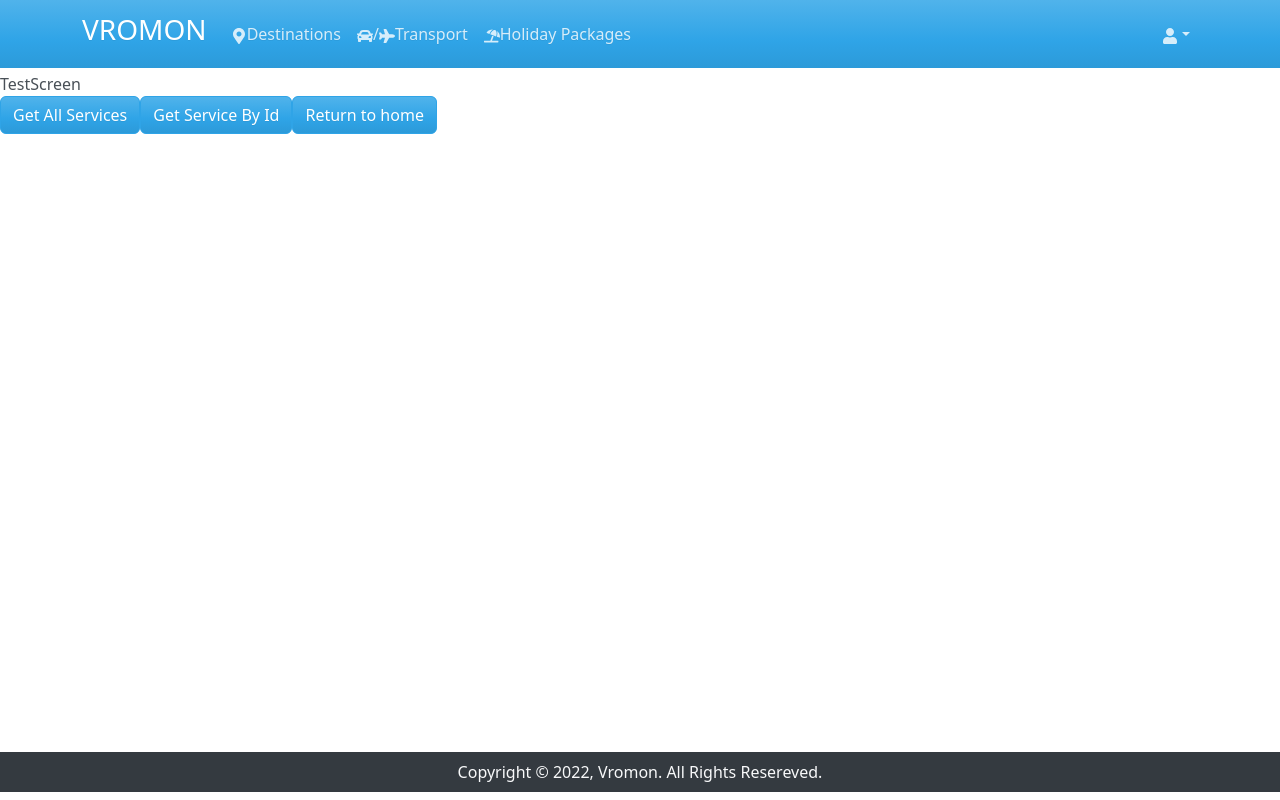
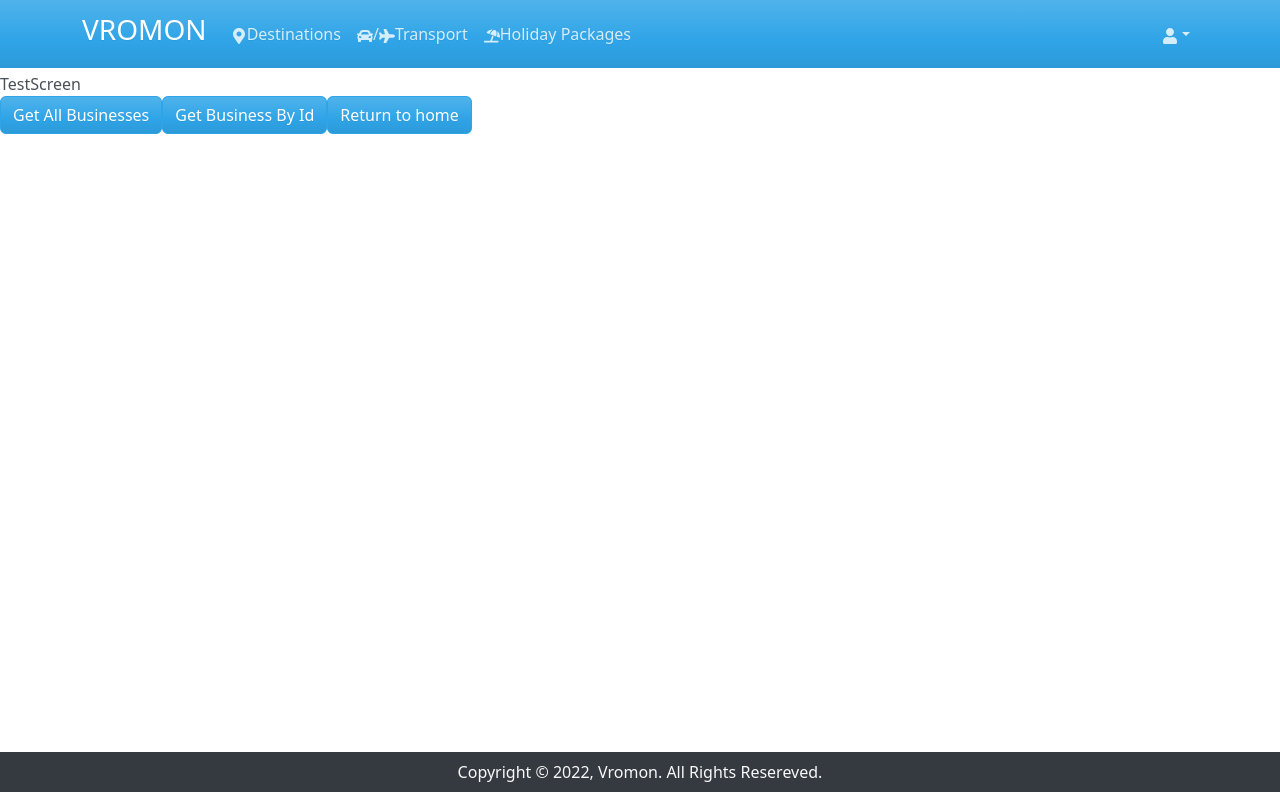
Before and after one commit to TangoRomeo80/Vromon, a React (Create React App) app in the folder frontend/: page /test in a window 1280 px wide. Built offline with nearby package versions, Linux system fonts and the light colour scheme.

Commit message:
Business reducer logic Updated

```diff
--- a/frontend/src/app/store.js
+++ b/frontend/src/app/store.js
@@ -1,10 +1,12 @@
 import { configureStore } from '@reduxjs/toolkit'
 import serviceReducer from '../features/service/serviceSlice'
 import authReducer from '../features/auth/authSlice'
+import businessReducer from '../features/business/businessSlice'
 
 export const store = configureStore({
   reducer: {
     auth: authReducer,
     service: serviceReducer,
+    business: businessReducer,
   },
 })
--- a/frontend/src/features/business/businessSlice.js
+++ b/frontend/src/features/business/businessSlice.js
@@ -138,6 +138,8 @@ const businessSlice = createSlice({
       .addCase(getAllBusinesses.fulfilled, (state, action) => {
         state.isListLoading = false
         state.isListSuccess = true
+        state.isListError = false
+        state.listErrorMessage = ''
         state.businesses = action.payload
       })
       .addCase(getAllBusinesses.rejected, (state, action) => {
@@ -151,6 +153,8 @@ const businessSlice = createSlice({
       .addCase(getBusinessById.fulfilled, (state, action) => {
         state.isDetailsLoading = false
         state.isDetailsSuccess = true
+        state.isDetailsError = false
+        state.detailsErrorMessage = ''
         state.business = action.payload
       })
       .addCase(getBusinessById.rejected, (state, action) => {
@@ -164,6 +168,8 @@ const businessSlice = createSlice({
       .addCase(createBusiness.fulfilled, (state, action) => {
         state.isCreateLoading = false
         state.isCreateSuccess = true
+        state.isCreateError = false
+        state.createErrorMessage = ''
         state.businesses.push(action.payload)
       })
       .addCase(createBusiness.rejected, (state, action) => {
@@ -177,6 +183,8 @@ const businessSlice = createSlice({
       .addCase(updateBusiness.fulfilled, (state, action) => {
         state.isUpdateLoading = false
         state.isUpdateSuccess = true
+        state.isUpdateError = false
+        state.updateErrorMessage = ''
         state.businesses = state.businesses.map((business) =>
           business._id === action.payload._id ? action.payload : business
         )
@@ -196,6 +204,8 @@ const businessSlice = createSlice({
       .addCase(deleteBusiness.fulfilled, (state, action) => {
         state.isDeleteLoading = false
         state.isDeleteSuccess = true
+        state.isDeleteError = false
+        state.deleteErrorMessage = ''
         state.businesses = state.businesses.filter(
           (business) => business._id !== action.payload._id
         )
--- a/frontend/src/screens/TestScreen.js
+++ b/frontend/src/screens/TestScreen.js
@@ -8,6 +8,15 @@ import {
   updateService,
   deleteService,
 } from '../features/service/serviceSlice'
+
+import {
+  getAllBusinesses,
+  getBusinessById,
+  createBusiness,
+  updateBusiness,
+  deleteBusiness,
+} from '../features/business/businessSlice'
+
 import { useDispatch, useSelector } from 'react-redux'
 
 const TestScreen = () => {
@@ -19,19 +28,19 @@ const TestScreen = () => {
   const { services, service, isLoading, isSuccess, isError, message } =
     useSelector((state) => state.service)
 
-  const handleGetAllServices = () => {
-    dispatch(getAllServices())
+  const handleGetAllBusinesses = () => {
+    dispatch(getAllBusinesses())
   }
 
-  const handleGetServiceById = () => {
-    dispatch(getServiceById('633e948c54052ace47ab1cbd'))
+  const handleGetBusinessById = () => {
+    dispatch(getBusinessById('62f2673ab8da6c2bcdb9d0b7'))
   }
 
   return (
     <>
       <div>TestScreen</div>
-      <Button onClick={handleGetAllServices}>Get All Services</Button>
-      <Button onClick={handleGetServiceById}>Get Service By Id</Button>
+      <Button onClick={handleGetAllBusinesses}>Get All Businesses</Button>
+      <Button onClick={handleGetBusinessById}>Get Business By Id</Button>
       <Button variant='primary' onClick={() => navigate('/')}>
         Return to home
       </Button>
```
